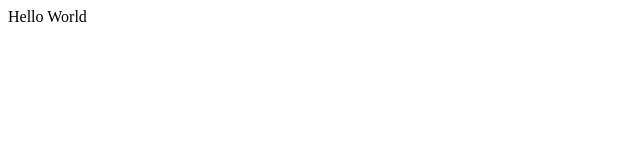
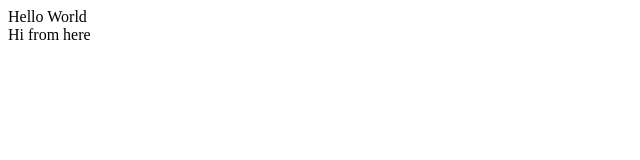
Before and after one commit to hamzaiy/example, a plain HTML site: page index.html in a window 1280 px wide. Shown: the full height of the page, 0-640 px from the left. Drawn offline with Linux system fonts and the light colour scheme.

Commit message:
added important section

```diff
--- a/index.html
+++ b/index.html
@@ -12,6 +12,7 @@
     <!-- Example using flexbox -->
     <main>
       <section>Hello World</section>
+      <section>Hi from here</section>
     </main>
   </body>
 </html>
```
